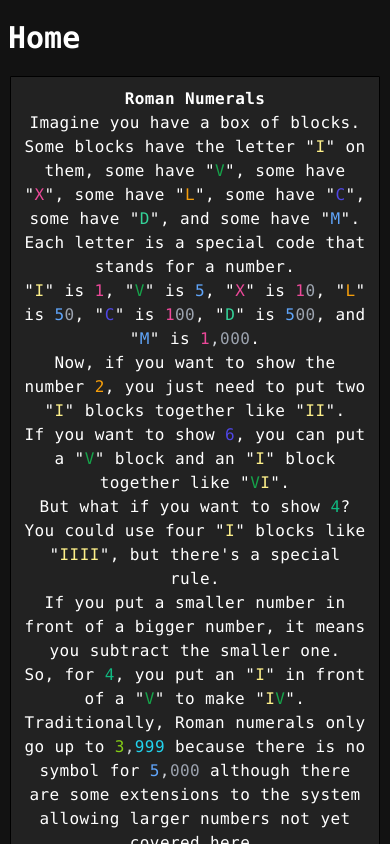
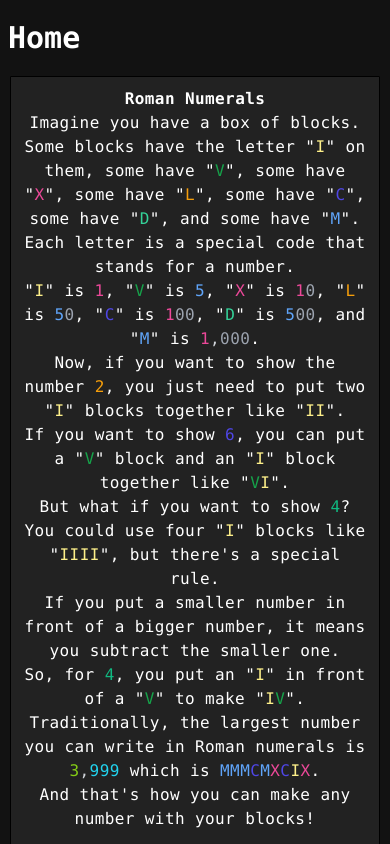
Before and after one commit to hadmacker/numbrella, a Next.js app: page /numbers/roman in a window 390 px wide. Shown: the top 844 px of the page. Built offline with nearby package versions, Linux system fonts and the light colour scheme.

Commit message:
capping roman numerals to 3999

```diff
--- a/app/numbers/roman/page.tsx
+++ b/app/numbers/roman/page.tsx
@@ -64,14 +64,12 @@ function formatted(number: number, bw: boolean): React.ReactElement[] {
 function integerToRoman(num: number) {
   const romanNumerals: { [key: string]: number } = { M: 1000, CM: 900, D: 500, CD: 400, C: 100, XC: 90, L: 50, XL: 40, X: 10, IX: 9, V: 5, IV: 4, I: 1 };
   let roman = '';
-
   for (let key in romanNumerals) {
     while (num >= romanNumerals[key]) {
       roman += key;
       num -= romanNumerals[key];
     }
   }
-
   return roman;
 }
 
@@ -113,11 +111,20 @@ export default function Page() {
             <p>You could use four &quot;{formattedRoman("I", false)}&quot; blocks like &quot;{formattedRoman("IIII", false)}&quot;, but there&apos;s a special rule.</p>
             <p>If you put a smaller number in front of a bigger number, it means you subtract the smaller one.</p>
             <p>So, for {formatted(4, false)}, you put an &quot;{formattedRoman("I", false)}&quot; in front of a &quot;{formattedRoman("V", false)}&quot; to make &quot;{formattedRoman("IV", false)}&quot;.</p>
-            <p>Traditionally, Roman numerals only go up to {formatted(3999, false)} because there is no symbol for {formatted(5000, false)} although there are some extensions to the system allowing larger numbers not yet covered here.</p>
+            <p>Traditionally, the largest number you can write in Roman numerals is {formatted(3999, false)} which is {formattedRoman("MMMCMXCIX", false)}.</p>
+            <p style={{display: 'none'}}>You can represent numbers larger than this in Roman numerals using an <span className="overline">overline</span> (known as the vinculum or virgula).</p>
+
             <p>And that&apos;s how you can make any number with your blocks!</p>
           </div>
           <br/>
           {romanNumeralsList}
+          {count >= 3999 && (
+          <div className="text-center tracking-wide font-mono text-l lg:text-1xl">
+            <br/>
+            <p>Traditionally, the largest number you can write in Roman numerals is {formatted(3999, false)} which is {formattedRoman("MMMCMXCIX", false)}.</p>
+            <p>You can represent numbers larger than this in Roman numerals using an <span className="overline">overline</span> (known as the <span className="overline">vinculum</span> or <span className="overline">virgula</span>) to multiply the symbol by {formatted(1000, false)} although this is not applied here.</p>
+          </div>
+          )}
         </div>
       </>
     );
--- a/app/numbers/roman/roman.css
+++ b/app/numbers/roman/roman.css
@@ -15,3 +15,6 @@
       margin-left: 20px;
     }
   }
+  .overline {
+    text-decoration: overline;
+  }
```
